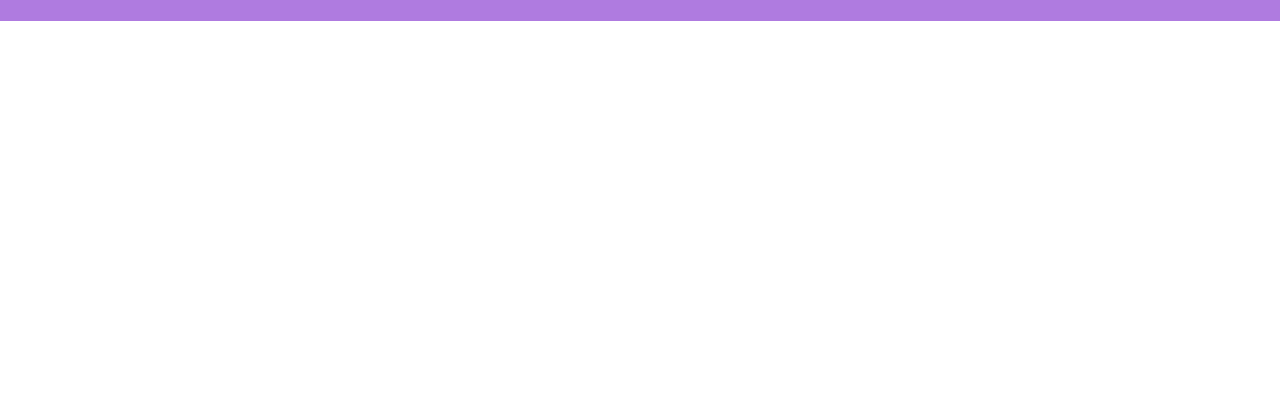
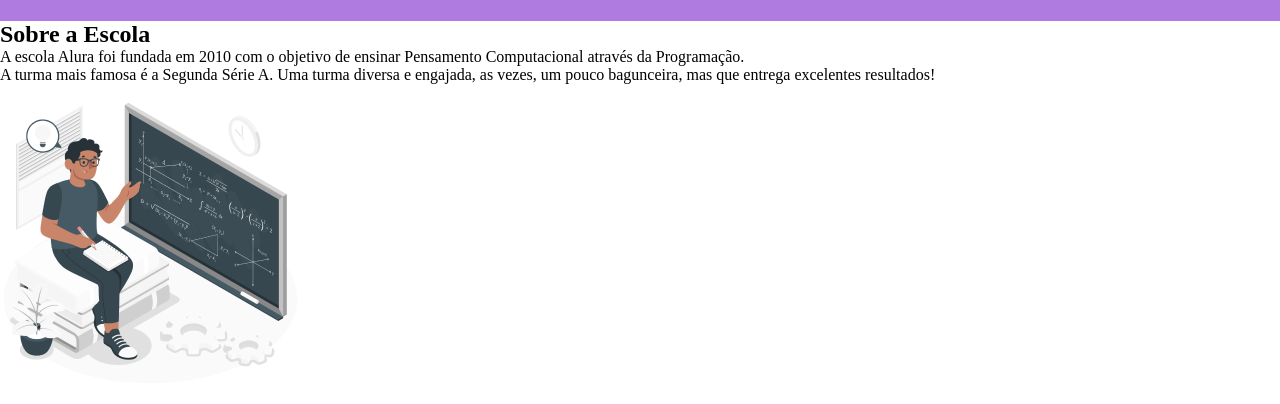
Before and after one commit to Lelektop/aluraplus, a plain HTML site: page index.html in a window 1280 px wide. Shown: the part 150-554 px from the top of the page. Drawn offline with Linux system fonts and the light colour scheme.

Commit message:
Add files via upload

```diff
--- a/index.html
+++ b/index.html
@@ -14,4 +14,10 @@
        <li class="cabecalho-lista-item">Escola</li>
     </ul>
 </header>
+<section class="escola">
+    <h2 class="escola-titulo">Sobre a Escola</h2>
+    <p class="escola-texto-um">A escola Alura foi fundada em 2010 com o objetivo de ensinar Pensamento Computacional através da Programação.</p>
+    <p class="escola-texto-dois">A turma mais famosa é a Segunda Série A. Uma turma diversa e engajada, as vezes, um pouco bagunceira, mas que entrega excelentes resultados!</p>
+    <img src="./img/img2.png" alt="Professor no quadro">
+</section>
 </html>
```
